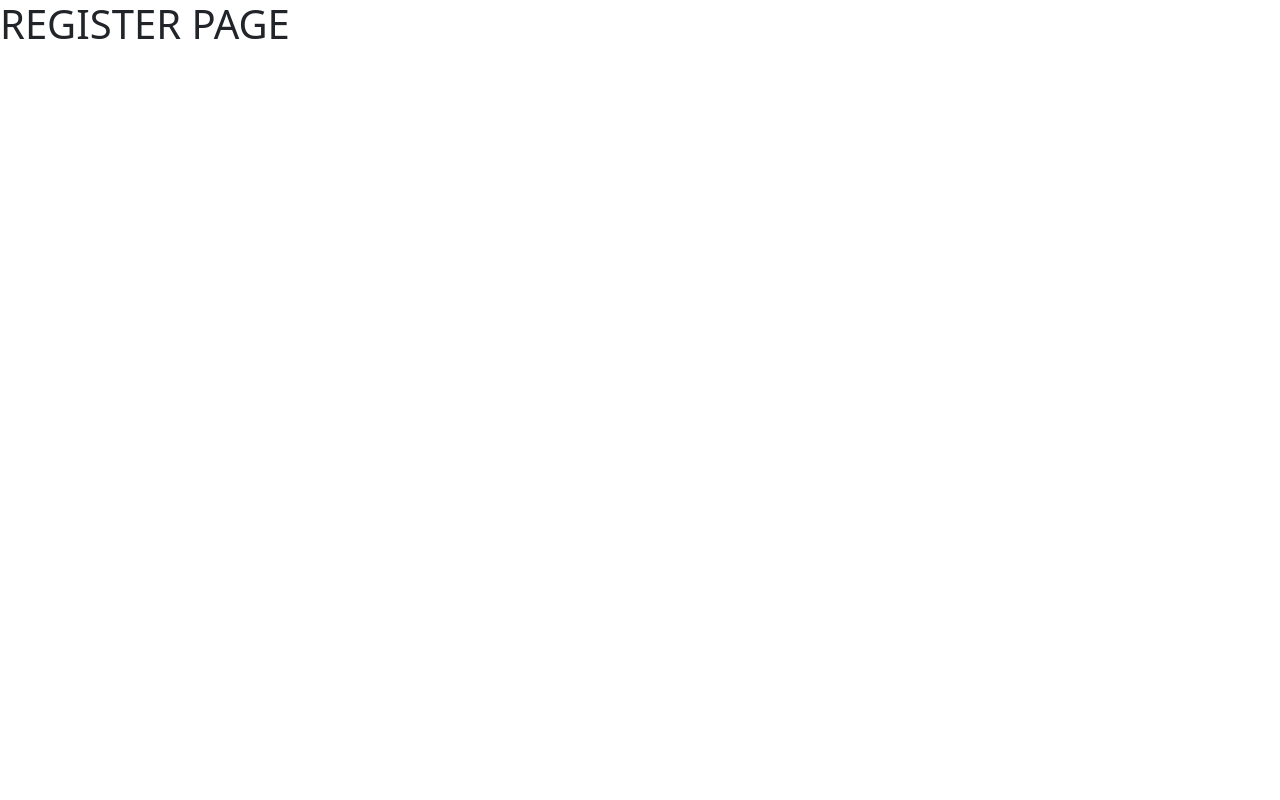
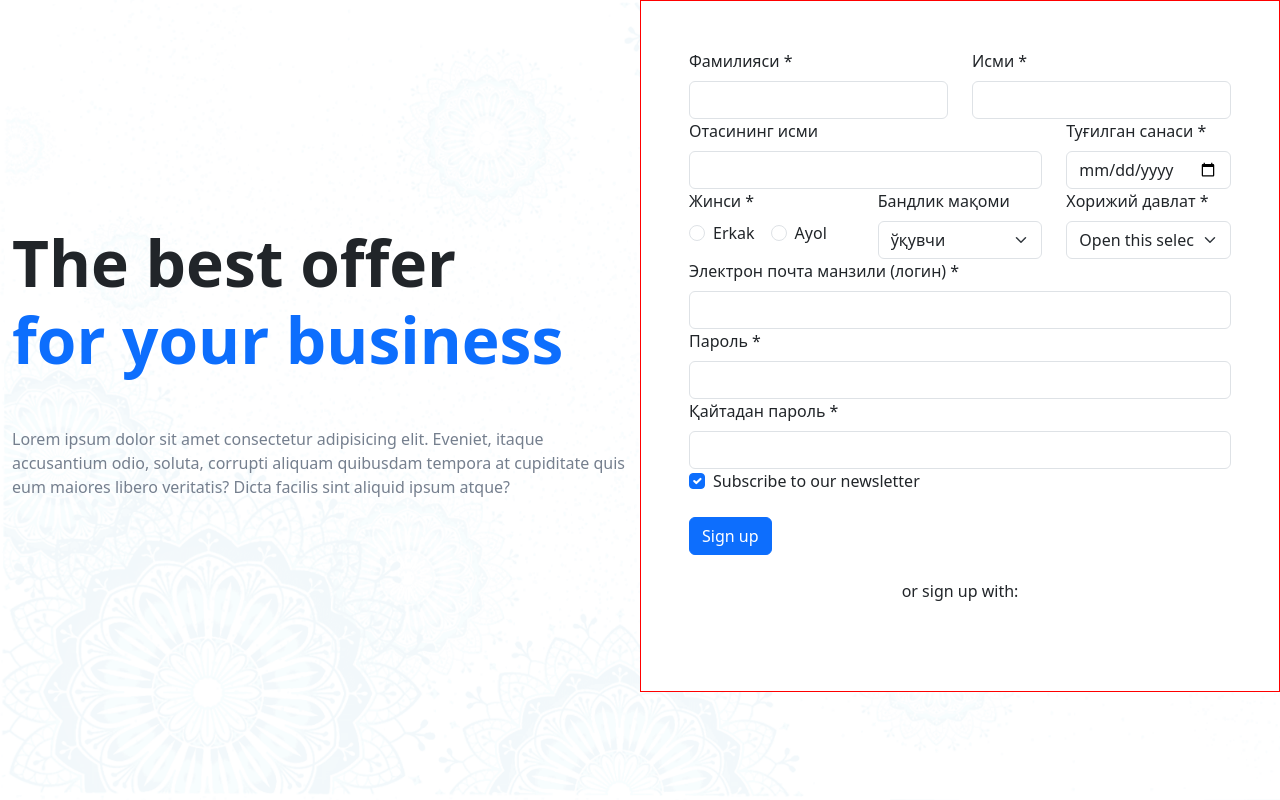
Before and after one commit to axrorbekdf/ozbektili-project, a Vue app: page /register in a window 1280 px wide. Built offline with nearby package versions, Linux system fonts and the light colour scheme.

Commit message:
deploy github pages

```diff
--- a/index.html
+++ b/index.html
@@ -2,7 +2,7 @@
 <html lang="en">
   <head>
     <meta charset="UTF-8">
-    <link rel="icon" href="/favicon.ico">
+    <link rel="icon" href="/src/assets/logo-dark.svg">
     <meta name="viewport" content="width=device-width, initial-scale=1.0">
     <title>Vite App</title>
   </head>
--- a/src/router/index.js
+++ b/src/router/index.js
@@ -51,7 +51,7 @@ const router = createRouter({
       name: 'register',
       component: RegisterView,
       meta: {
-        title: "Foydalanuvchi ro'yhatdan o'tish oynasi"
+        title: "Ro'yhatdan o'tish oynasi"
       }
     }
   ]
--- a/src/views/auth/LoginView.vue
+++ b/src/views/auth/LoginView.vue
@@ -26,14 +26,16 @@
                 <div class="row">
                   <div class="col-md-6 mb-4">
                     <div class="form-outline">
+                        <label class="form-label" for="form3Example1">First name</label>
                       <input type="text" id="form3Example1" class="form-control" />
-                      <label class="form-label" for="form3Example1">First name</label>
+
                     </div>
                   </div>
                   <div class="col-md-6 mb-4">
                     <div class="form-outline">
+                        <label class="form-label" for="form3Example2">Last name</label>
                       <input type="text" id="form3Example2" class="form-control" />
-                      <label class="form-label" for="form3Example2">Last name</label>
+
                     </div>
                   </div>
                 </div>
--- a/src/views/auth/RegisterView.vue
+++ b/src/views/auth/RegisterView.vue
@@ -1,7 +1,181 @@
 <template>
-    <div>
-        <h1>REGISTER PAGE</h1>
+    <!-- Section: Design Block -->
+ <section class="">
+   <!-- Jumbotron -->
+   <div class="text-center text-lg-start bg-naqsh" style=" min-height: 100vh">
+     <div class="container-fluid">
+       <div class="row align-items-center">
+         <div class="col-lg-6 mb-5 mb-lg-0">
+           <h1 class="my-5 display-3 fw-bold ls-tight">
+             The best offer <br />
+             <span class="text-primary">for your business</span>
+           </h1>
+           <p style="color: hsl(217, 10%, 50.8%)">
+             Lorem ipsum dolor sit amet consectetur adipisicing elit.
+             Eveniet, itaque accusantium odio, soluta, corrupti aliquam
+             quibusdam tempora at cupiditate quis eum maiores libero
+             veritatis? Dicta facilis sint aliquid ipsum atque?
+           </p>
          </div>
+
+         <div class="col-lg-6 align-self-center mb-5 mb-lg-0" style="padding: 0;">
+           <div class="card" style="    border-radius: 0; border: 1px solid red;">
+             <div class="card-body py-5 px-md-5">
+               <form>
+                 <!-- 2 column grid layout with text inputs for the first and last names -->
+                 <div class="row">
+                   <div class="col-md-6">
+                     <div class="form-outline">
+                         <label class="form-label" for="form3Example1">Фамилияси *</label>
+                       <input type="text" id="form3Example1" class="form-control" />
+
+                     </div>
+                   </div>
+                   <div class="col-md-6">
+                     <div class="form-outline">
+                         <label class="form-label" for="form3Example2">Исми *</label>
+                       <input type="text" id="form3Example2" class="form-control" />
+
+                     </div>
+                   </div>
+                 </div>
+
+                 <!-- 2 column grid layout with text inputs for the first and last names -->
+                 <div class="row">
+                   <div class="col-md-8">
+                     <div class="form-outline">
+                         <label class="form-label" for="form3Example1">Отасининг исми</label>
+                       <input type="text" id="form3Example1" class="form-control" />
+
+                     </div>
+                   </div>
+                   <div class="col-md-4">
+                     <div class="form-outline">
+                         <label class="form-label" for="form3Example2">Туғилган санаси *</label>
+                       <input type="date" id="form3Example2" class="form-control" />
+
+                     </div>
+                   </div>
+                 </div>
+
+                 <div class="row">
+                   <div class="col-md-4">
+                     <div class="form-outline">
+                        <label class="form-label" for="form3Example2">Жинси *</label><br>
+                        <div class="form-check form-check-inline">
+                            <input class="form-check-input" type="radio" name="inlineRadioOptions" id="inlineRadio1" value="option1">
+                            <label class="form-check-label" for="inlineRadio1">Erkak</label>
+                        </div>
+                        <div class="form-check form-check-inline">
+                            <input class="form-check-input" type="radio" name="inlineRadioOptions" id="inlineRadio2" value="option2">
+                            <label class="form-check-label" for="inlineRadio2">Ayol</label>
+                        </div>
+
+                     </div>
+                   </div>
+                   <div class="col-md-4">
+                    <label class="form-label" for="form3Example2">Бандлик мақоми</label><br>
+                    <select class="form-select" aria-label="Default select example">
+                        <option selected>ўқувчи</option>
+                        <option value="1">талаба</option>
+                        <option value="2">ишчи</option>
+                        <option value="3">ишсиз</option>
+                    </select>
+                   </div>
+                   <div class="col-md-4">
+                    <label class="form-label" for="form3Example2">Хорижий давлат *</label><br>
+                    <select class="form-select" aria-label="Default select example">
+
+                        <option selected>Open this select menu</option>
+                        <option value="1">One</option>
+                        <option value="2">Two</option>
+                        <option value="3">Three</option>
+                    </select>
+                   </div>
+                 </div>
+
+                 <!-- Email input -->
+                 <div class="form-outline">
+                    <label class="form-label" for="form3Example3">Электрон почта манзили (логин) *</label>
+                   <input type="email" id="form3Example3" class="form-control" />
+                 </div>
+
+                 <!-- Email input -->
+                 <div class="form-outline">
+                    <label class="form-label" for="form3Example3">Пароль *</label>
+                   <input type="text" id="form3Example3" class="form-control" />
+                 </div>
+
+                 <!-- Email input -->
+                 <div class="form-outline">
+                    <label class="form-label" for="form3Example3">Қайтадан пароль *</label>
+                   <input type="text" id="form3Example3" class="form-control" />
+                 </div>
+
+
+
+
+
+
+
+
+
+
+
+
+
+
+
+
+
+
+
+
+
+
+
+                 <!-- Checkbox -->
+                 <div class="form-check d-flex mb-4">
+                   <input class="form-check-input me-2" type="checkbox" value="" id="form2Example33" checked />
+                   <label class="form-check-label" for="form2Example33">
+                     Subscribe to our newsletter
+                   </label>
+                 </div>
+
+                 <!-- Submit button -->
+                 <button type="submit" class="btn btn-primary btn-block mb-4">
+                   Sign up
+                 </button>
+
+                 <!-- Register buttons -->
+                 <div class="text-center">
+                   <p>or sign up with:</p>
+                   <button type="button" class="btn btn-link btn-floating mx-1">
+                     <i class="fab fa-facebook-f"></i>
+                   </button>
+
+                   <button type="button" class="btn btn-link btn-floating mx-1">
+                     <i class="fab fa-google"></i>
+                   </button>
+
+                   <button type="button" class="btn btn-link btn-floating mx-1">
+                     <i class="fab fa-twitter"></i>
+                   </button>
+
+                   <button type="button" class="btn btn-link btn-floating mx-1">
+                     <i class="fab fa-github"></i>
+                   </button>
+                 </div>
+               </form>
+             </div>
+           </div>
+         </div>
+       </div>
+     </div>
+   </div>
+   <!-- Jumbotron -->
+ </section>
+ <!-- Section: Design Block -->
  </template>
  <script>
  export default {
@@ -9,5 +183,9 @@ export default {
  }
  </script>
  <style>
-
+ .bg-naqsh{
+    background-image: url('../../assets/background.png');
+    background-size: cover;
+    background-repeat: no-repeat;
+}
  </style>
```
Lines whose indentation alone changed are shown as unchanged.
